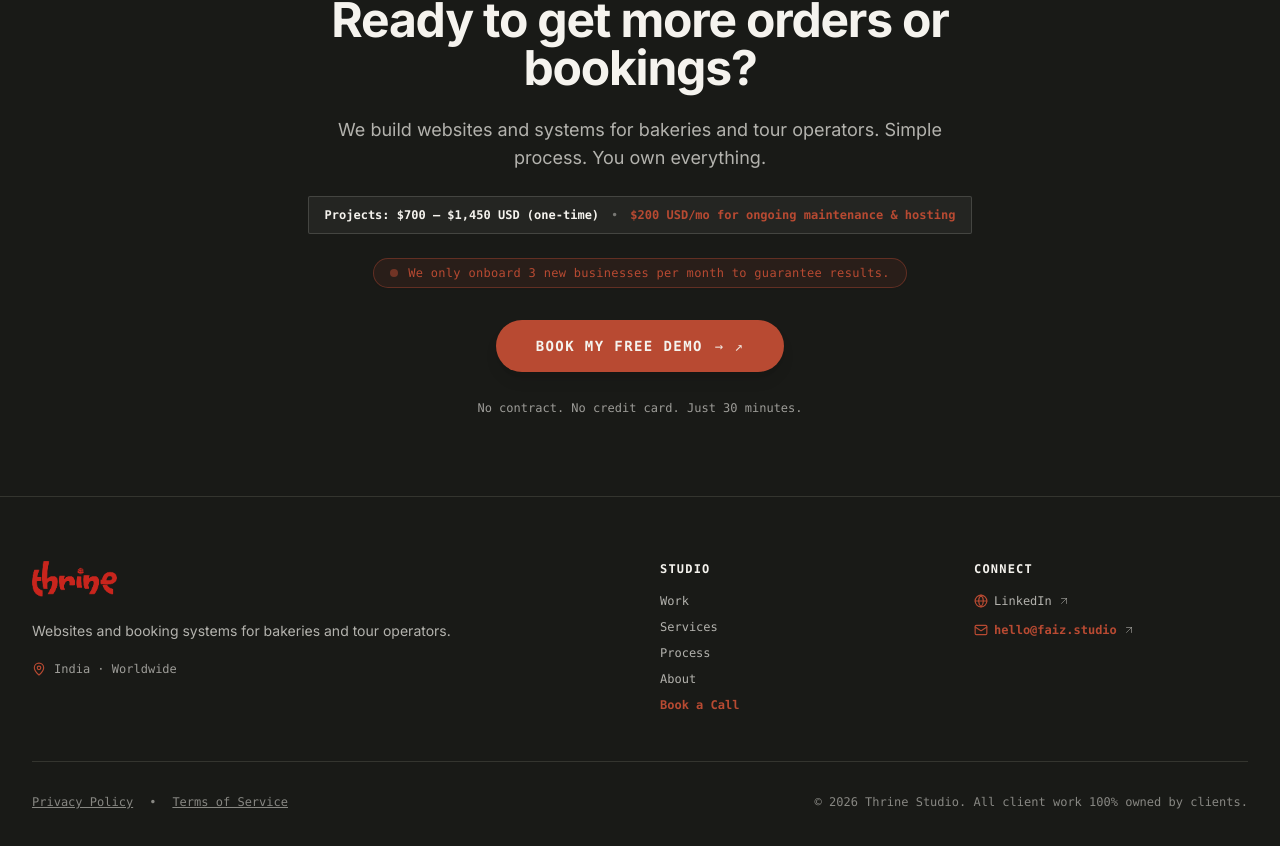
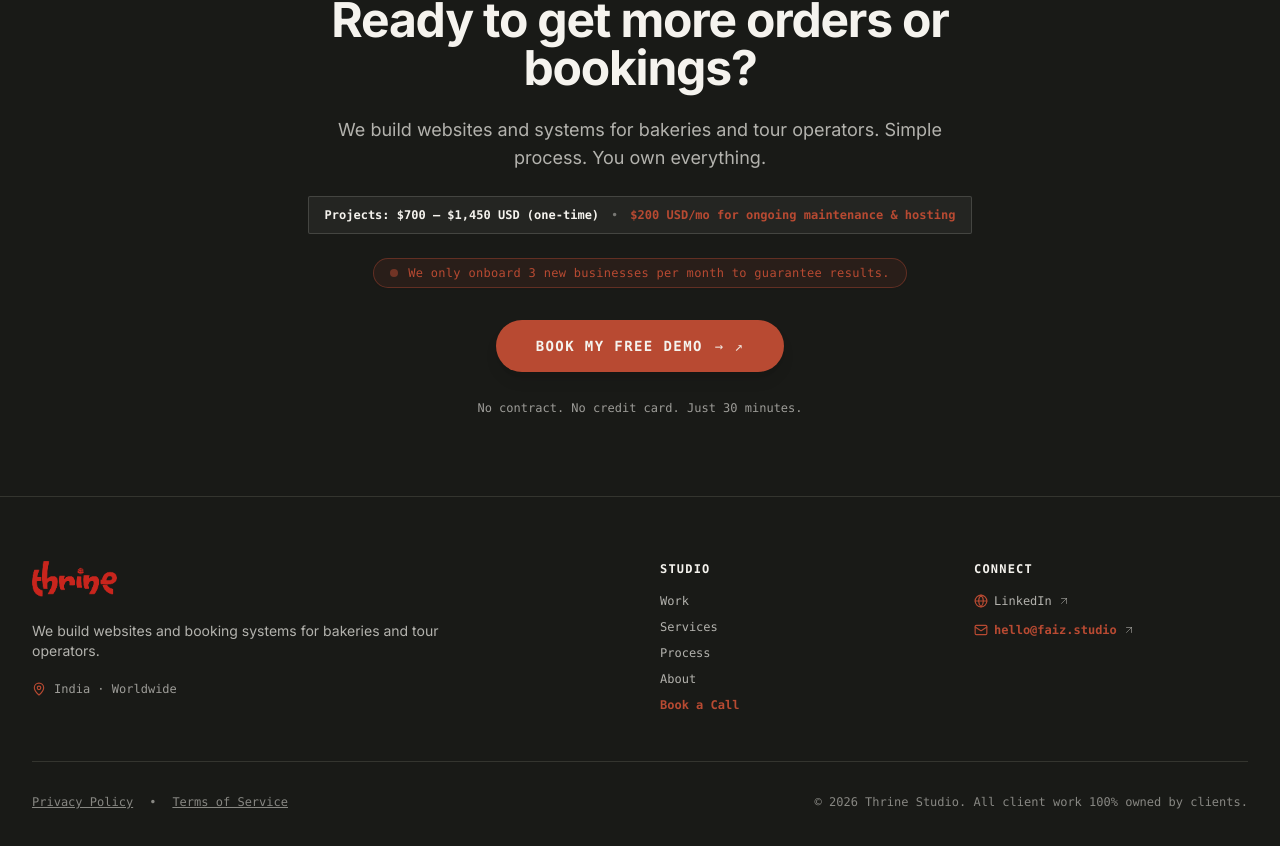
Before and after one commit to IsacSmile/thrine-uk, a React (Vite) app: page / in a window 1280 px wide. Shown: the part 10736-11582 px from the top of the page. Built offline with nearby package versions, Linux system fonts and the light colour scheme; no server answers.

Commit message:
copy: update footer descriptive text to exact requested wording

```diff
--- a/src/components/layout/Footer.tsx
+++ b/src/components/layout/Footer.tsx
@@ -24,7 +24,7 @@ export const Footer: React.FC = () => {
             </Link>
 
             <p className="text-xs sm:text-sm text-paper/70 leading-relaxed max-w-md">
-              Websites and booking systems for bakeries and tour operators.
+              We build websites and booking systems for bakeries and tour operators.
             </p>
 
             <div className="flex items-center gap-2 text-xs font-mono text-paper/60 pt-1">
```
